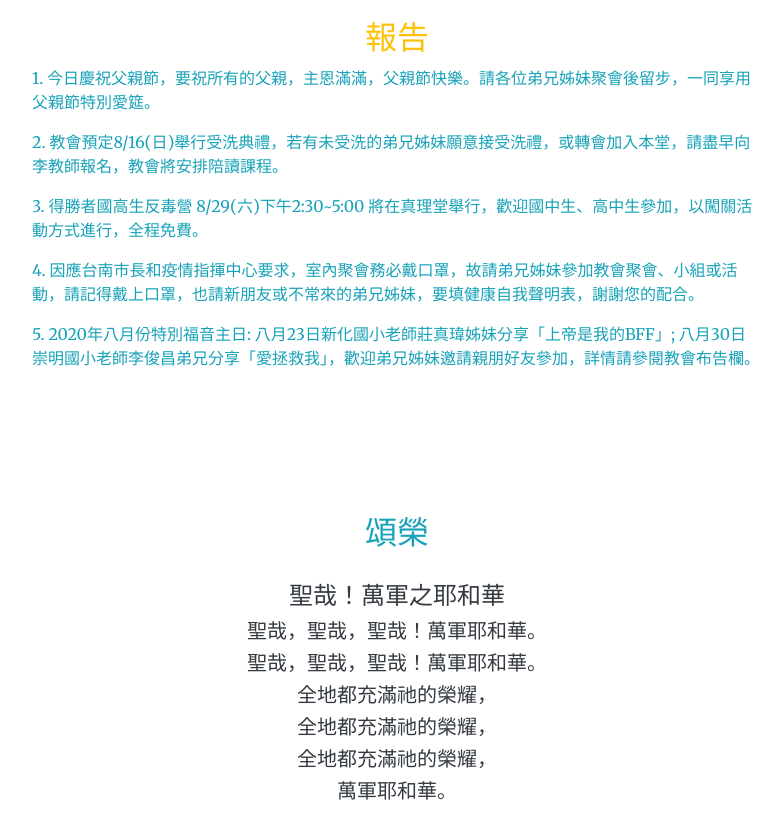
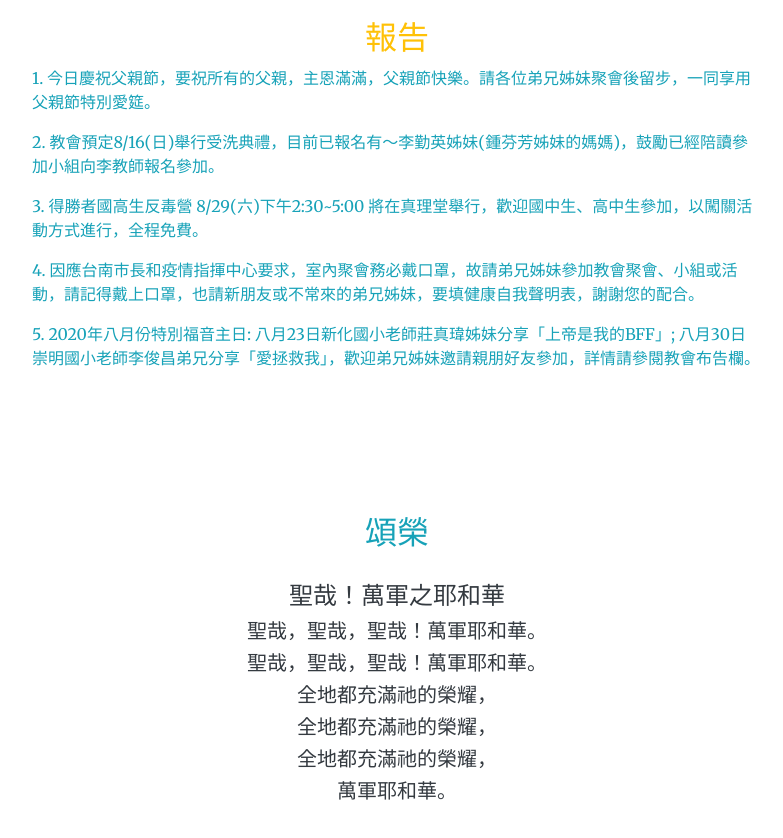
Before and after one commit to C3133100/bulletin_2, a plain HTML site: page index.html in a window 1280 px wide. Shown: the part 5740-6578 px from the top of the page, without its empty margins (243-1026 px from the left). Drawn offline with nearby package versions, Linux system fonts and the light colour scheme.

Commit message:
v20200809

```diff
--- a/index.html
+++ b/index.html
@@ -233,7 +233,7 @@
                         <h2 class="text-warning mt-0  text-center">報告</h2>
 
 <p class = " text-left" >1.	今日慶祝父親節，要祝所有的父親，主恩滿滿，父親節快樂。請各位弟兄姊妹聚會後留步，一同享用父親節特別愛筵。 </p>
-    <p> 2.	教會預定8/16(日)舉行受洗典禮，若有未受洗的弟兄姊妹願意接受洗禮，或轉會加入本堂，請盡早向李教師報名，教會將安排陪讀課程。</p>
+    <p> 2.	教會預定8/16(日)舉行受洗典禮，目前已報名有～李勤英姊妹(鍾芬芳姊妹的媽媽)，鼓勵已經陪讀參加小組向李教師報名參加。</p>
     <p>3.	得勝者國高生反毒營 8/29(六)下午2:30~5:00 將在真理堂舉行，歡迎國中生、高中生參加，以闖關活動方式進行，全程免費。</p>
   <P> 4.	因應台南市長和疫情指揮中心要求，室內聚會務必戴口罩，故請弟兄姊妹參加教會聚會、小組或活動，請記得戴上口罩，也請新朋友或不常來的弟兄姊妹，要填健康自我聲明表，謝謝您的配合。
      </p>
```
